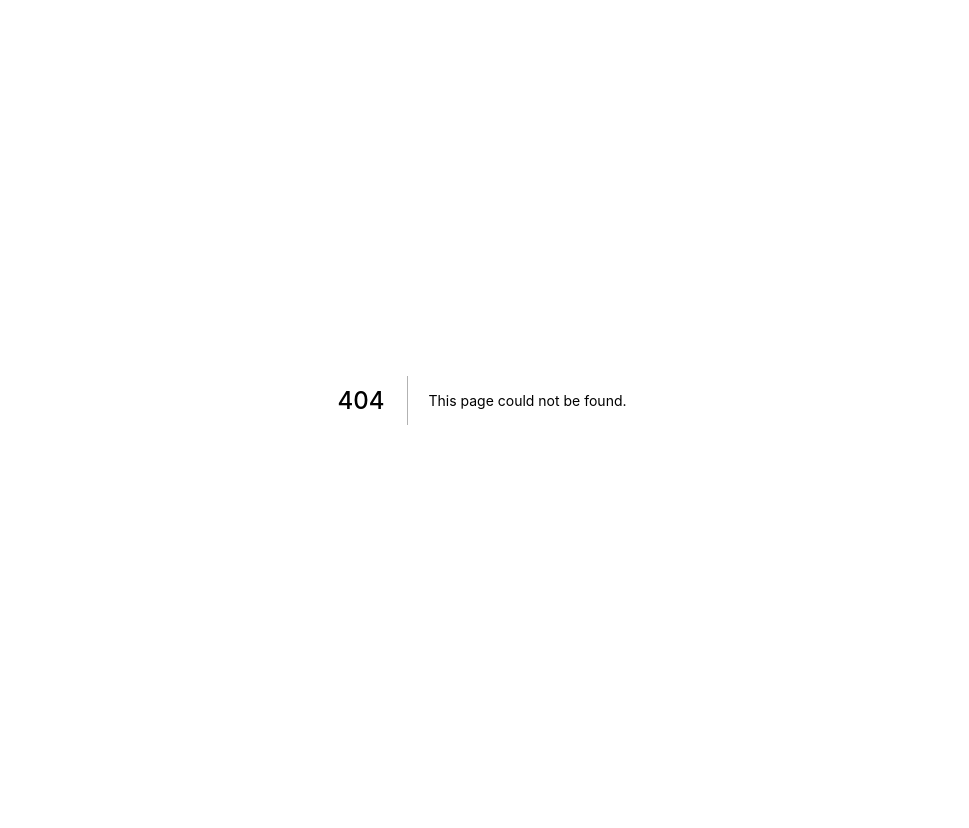
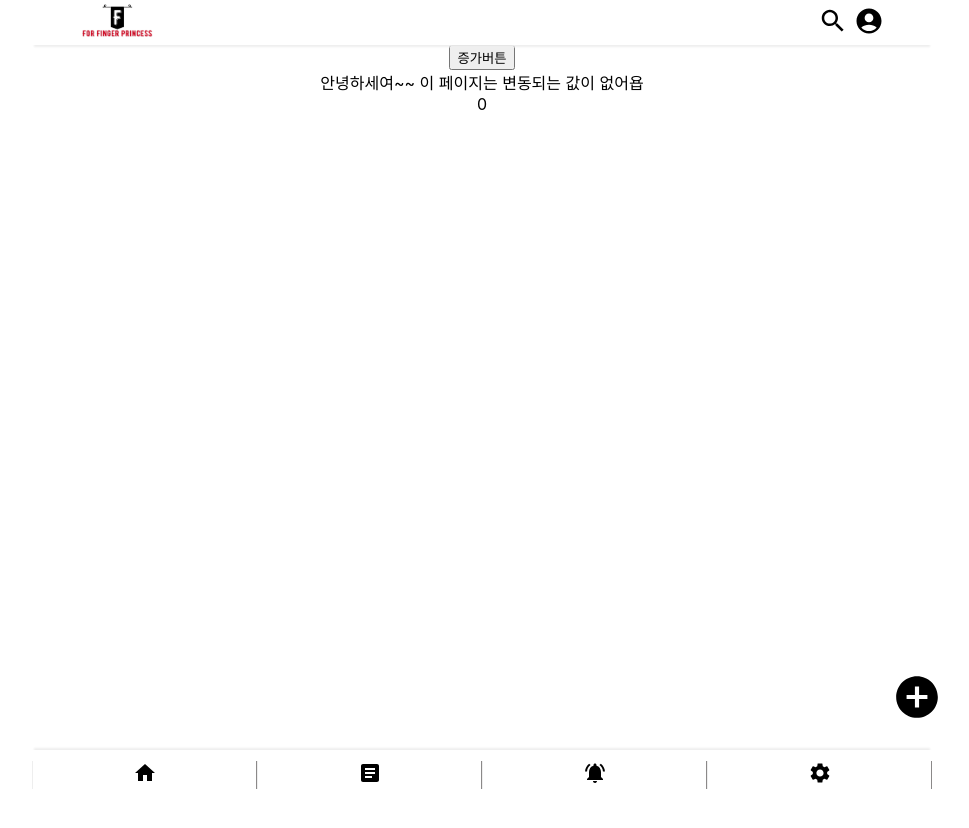
Before and after one commit to Ryanromaris/ForFingerPrincess, a Next.js app: page /lab/studyMemo in a window 1280 px wide. Before the commit this address had no page. Shown: the top 828 px of the page, without its empty margins (158-1127 px from the left). Before the commit the page ends 800 px from the top, so only its background shows below. Built offline with nearby package versions, Linux system fonts and the light colour scheme.

Commit message:
feat(MemoTest): study Memo in Component

```diff
--- /dev/null
+++ b/src/pages/lab/studyMemo.tsx
@@ -0,0 +1,55 @@
+import React, { useState } from 'react';
+import Layout from 'src/components/layout/Layout';
+
+/*
+  컴포넌트 단위로 Memo를 걸어주면, 해당 컴포넌트는 해당 컴포넌트의 props가 변동되지 않는 이상 외부에
+  의해 리렌더링이 일어나지 않아, 성능 최적화에 도움을 줄수 있다.
+*/
+
+/*
+  Memo로 쌓여진 MemoTestOne는 상위 컴포넌트가 리렌더링 됨에도 재리렌더링 되지 않는다.
+*/
+const StudyMemo = () => {
+	console.log('rerendered main page');
+
+	const [testValue, setTestValue] = useState<number>(0);
+	return (
+		<Layout>
+			<>
+				<button
+					onClick={() => {
+						setTestValue(testValue + 1);
+					}}
+				>
+					증가버튼
+				</button>
+				<MemoTestOne />
+				<MemoTestTwo testValue={testValue} />
+			</>
+		</Layout>
+	);
+};
+
+export default StudyMemo;
+
+type Props = {
+	testValue: number;
+};
+
+const MemoTestOne = React.memo(() => {
+	console.log('rerendered page1');
+	return (
+		<>
+			<div>안녕하세여~~ 이 페이지는 변동되는 값이 없어욥</div>
+		</>
+	);
+});
+
+const MemoTestTwo = ({ testValue }: Props) => {
+	console.log('rerendered page2');
+	return (
+		<>
+			<div>{testValue}</div>
+		</>
+	);
+};
```
Also changed, not shown: src/pages/lab/index.tsx (added, +13 -0 lines), 1 other file (tests, documents, lock files or other folders).
